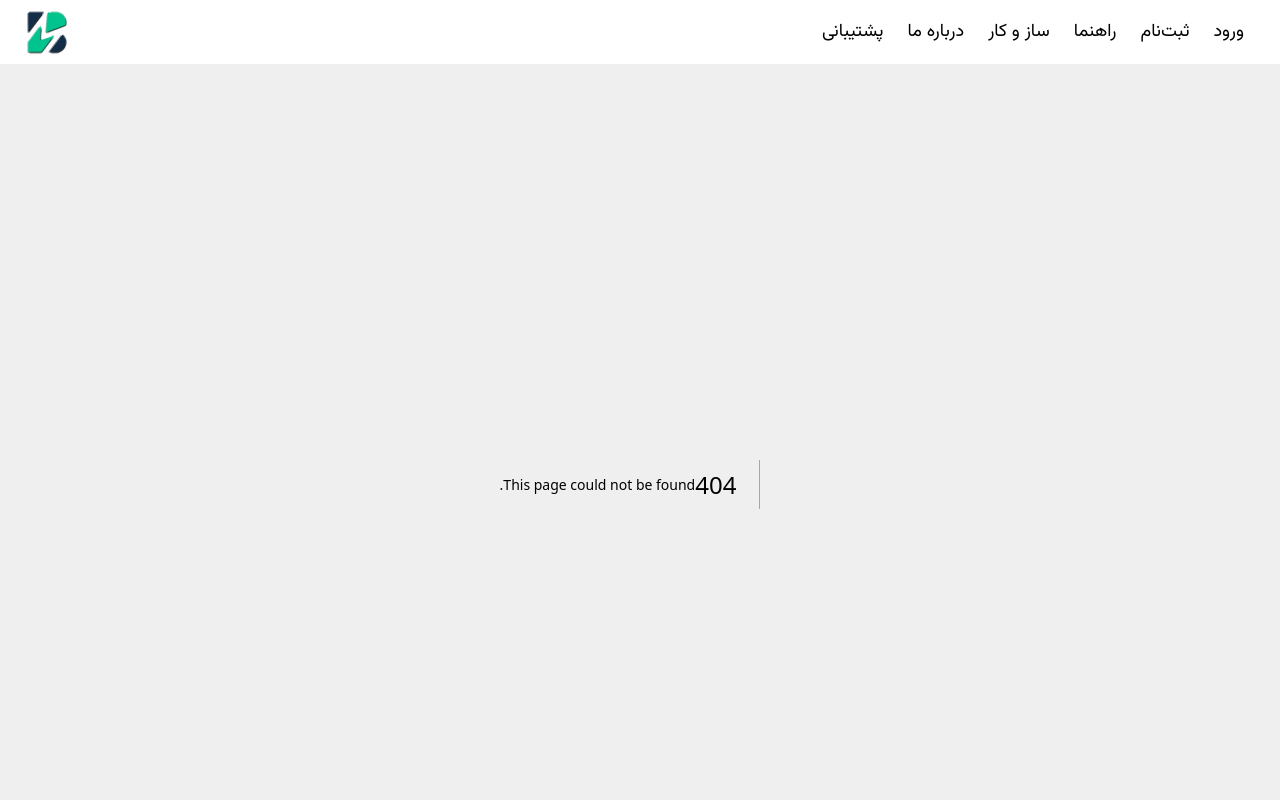
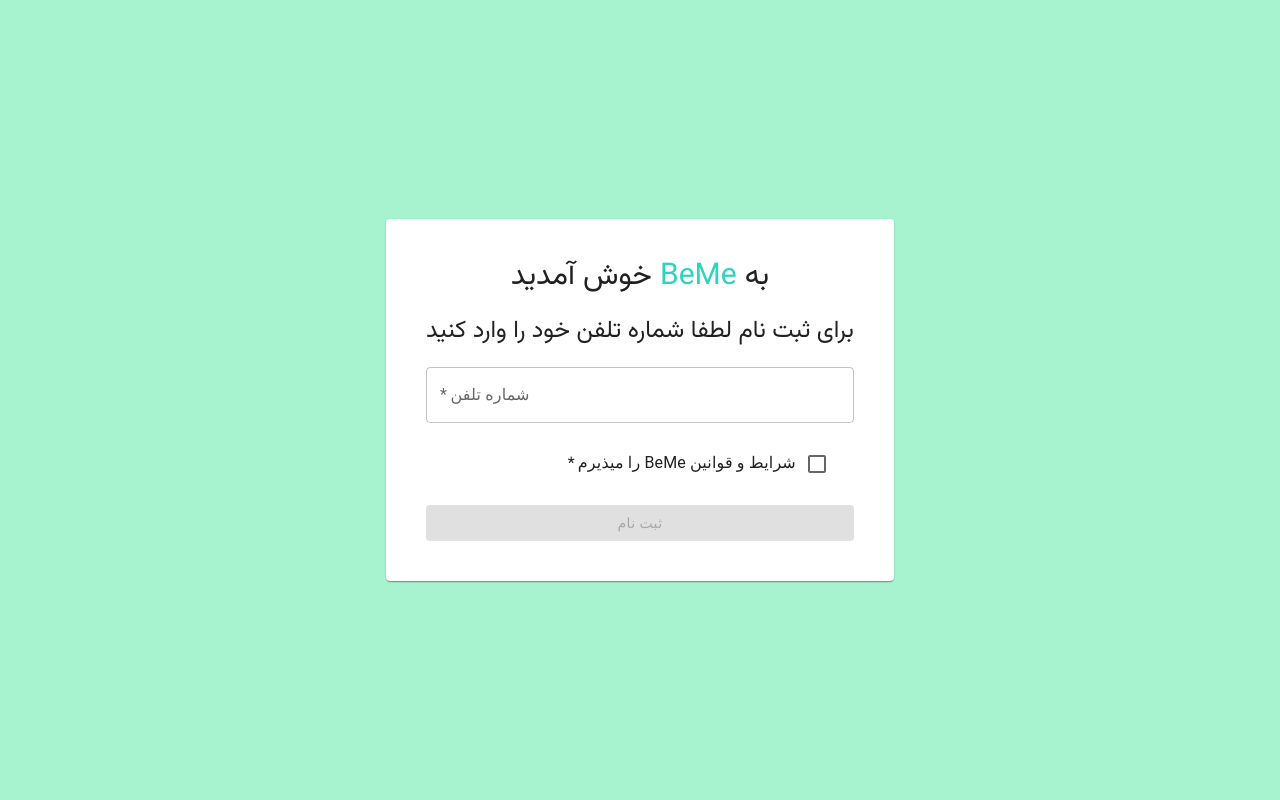
Before and after one commit to mrGhamari/BeMe, a Next.js app: page /authentication/register in a window 1280 px wide. Before the commit this address had no page. Shown: the top 800 px of the page. Built offline with nearby package versions, Linux system fonts and the light colour scheme.

Commit message:
change folder structure

```diff
--- /dev/null
+++ b/app/authentication/layout.js
@@ -0,0 +1,22 @@
+import "../globals.css";
+import localFont from "next/font/local";
+import { LoginLayout } from "@/layout/login-layout";
+
+export const metadata = { title: "BeMe", description: "BeMe" };
+
+const vazirFont = localFont({
+  src: "../../public/font/Vazirmatn-Regular.woff2",
+});
+
+export default function RootLayout({ children }) {
+  return (
+    <html lang="en" dir="rtl">
+      <body
+        className={`${vazirFont.className} grid place-content-center`}
+        style={{ backgroundColor: "#a7f3d0", height: "100vh" }}
+      >
+        <LoginLayout>{children}</LoginLayout>
+      </body>
+    </html>
+  );
+}
--- /dev/null
+++ b/app/authentication/login/page.jsx
@@ -0,0 +1,5 @@
+import React from "react";
+
+export default function Login() {
+  return <>loginPage</>;
+}
--- a/app/register/page.jsx
+++ b/app/authentication/register/page.jsx
@@ -1,6 +1,5 @@
 import React from "react";
 import { RegisterForm } from "@/components/register";
-// import RegisterForm from '@/components/register/register-form'
 
 
 const Register = () => {
--- a/app/login/page.jsx
+++ /dev/null
@@ -1,9 +0,0 @@
-
-import React from 'react'
-
-const Login = () => {
-  return (
-    <div>Login</div>
-  )
-}
-export default Login
--- a/app/about/page.jsx
+++ b/app/user/about/page.jsx
@@ -17,7 +17,7 @@
         <div className="text-center my-10 ">
           <p>
             <Link
-              href="/register"
+              href="/login"
               className=" text-base font-bold md:text-2xl p-4 md:py-3 md:px-8 borders border-solid border-teal-250 rounded-full bg-teal-250 transition duration-200 ease-out hover:ease-in hover:bg-[#52e8be]"
             >
               حالا وارد شوید
--- a/app/layout.js
+++ b/app/user/layout.js
@@ -1,5 +1,5 @@
 import { LandingLayout } from "@/layout/landing-layout";
-import "./globals.css";
+import "../globals.css";
 import localFont from "next/font/local";
 
 export const metadata = {
@@ -8,13 +8,17 @@
 };
 
 const vazirFont = localFont({
-  src: "../public/font/Vazirmatn-Regular.woff2",
+  src: "../../public/font/Vazirmatn-Regular.woff2",
 });
+
 export default function RootLayout({ children }) {
   return (
     <html lang="en" dir="rtl">
-      <body className={`${vazirFont.className}`} style={{backgroundColor: "#EFEFEF"}}>
-          <LandingLayout>{children}</LandingLayout>
+      <body
+        className={`${vazirFont.className}`}
+        style={{ backgroundColor: "#EFEFEF" }}
+      >
+        <LandingLayout>{children}</LandingLayout>
       </body>
     </html>
   );
--- a/app/page.js
+++ b/app/user/page.js
@@ -1,9 +1,6 @@
 "use client";
 import { useState } from "react";
-import BasePage from "../src/components/base-page/base-page.jsx";
-import Image from "next/image";
-// import { LandingLayout } from "@/layout/landing-layout/index.js";
-import Landing from "../src/components/landing/landing.jsx";
+import Landing from "@/components/landing/landing.jsx";
  const Home =  ( ) => {
   const [color, setColor] = useState("bg-teal-300");
 
--- a/src/components/header/header.jsx
+++ b/src/components/header/header.jsx
@@ -16,12 +16,12 @@
 import { useRouter } from "next/navigation";
 
 const pageChange = [
-  { name: "ورود", route: "login" },
-  { name: "ثبت‌نام", route: "register" },
-  { name: "راهنما", route: "guide" },
-  { name: "ساز و کار", route: "how-it-works" },
-  { name: "درباره ما", route: "about" },
-  { name: "پشتیبانی", route: "support" },
+  { name: "ورود", route: "authentication/login" },
+  { name: "ثبت‌نام", route: "authentication/register" },
+  { name: "راهنما", route: "user/guide" },
+  { name: "ساز و کار", route: "user/how-it-works" },
+  { name: "درباره ما", route: "user/about" },
+  { name: "پشتیبانی", route: "user/support" },
 ];
 
 function Header() {
--- a/src/components/register/register-form.jsx
+++ b/src/components/register/register-form.jsx
@@ -1,19 +1,20 @@
+"use client";
 import React from "react";
-import { BasePage } from "../base-page";
+import { useState } from "react";
 import Card from "@mui/material/Card";
+import Button from "@mui/material/Button";
+import Checkbox from "@mui/material/Checkbox";
 import TextField from "@mui/material/TextField";
 import FormGroup from "@mui/material/FormGroup";
 import FormControlLabel from "@mui/material/FormControlLabel";
-import Checkbox from "@mui/material/Checkbox";
-import Button from "@mui/material/Button";
-
 
 const RegisterForm = () => {
+  const [checkPolicy, setCheckPolicy] = useState(false);
   return (
-    <BasePage fixed={true}>
-      <Card sx={{ padding: 5 }} className="my-5">
+    <div className="grid place-content-center">
+      <Card sx={{ padding: 5 }} className="rounded-lg">
         <div className="w-full text-center">
-          <h1 className="text-4xl">
+          <h1 className="text-3xl">
             به <span className="text-teal-400">BeMe</span> خوش آمدید
           </h1>
         </div>
@@ -22,32 +23,37 @@
             برای ثبت نام لطفا شماره تلفن خود را وارد کنید
           </h4>
         </div>
-        <div className="w-full text-center">
+
         <TextField
           id="outlined-basic"
           required
           label="شماره تلفن"
           variant="outlined"
-            className="w-8/12"
+          className="w-full"
         />
-        </div>
+
         <FormGroup className="my-5">
           <div className="w-full text-center mr-0">
             <FormControlLabel
               required
               control={<Checkbox />}
-              className="w-8/12 mr-0"
+              className="w-full mr-0"
               label="شرایط و قوانین BeMe را میذیرم"
+              onChange={(e) => setCheckPolicy(e.target.checked)}
+              value={checkPolicy}
             />
           </div>
         </FormGroup>
-        <div className="w-full text-center">
-          <Button variant="outlined" className="w-8/12">
+
+        <Button
+          variant="contained"
+          disabled={!checkPolicy}
+          className="w-full text-base md:text-2xl md:p-3 borders border-solid border-teal-400 rounded-lg bg-teal-400 transition duration-200 ease-out hover:ease-in hover:bg-teal-300"
+        >
           ثبت نام
         </Button>
+      </Card>
     </div>
-      </Card>
-    </BasePage>
   );
 };
 
```
Also changed, not shown: app/user/guide/page.jsx (renamed from app/guide/page.jsx), app/user/how-it-works/page.jsx (renamed from app/how-it-works/page.jsx), app/user/support/page.jsx (renamed from app/support/page.jsx). Lines whose indentation alone changed are shown as unchanged.
